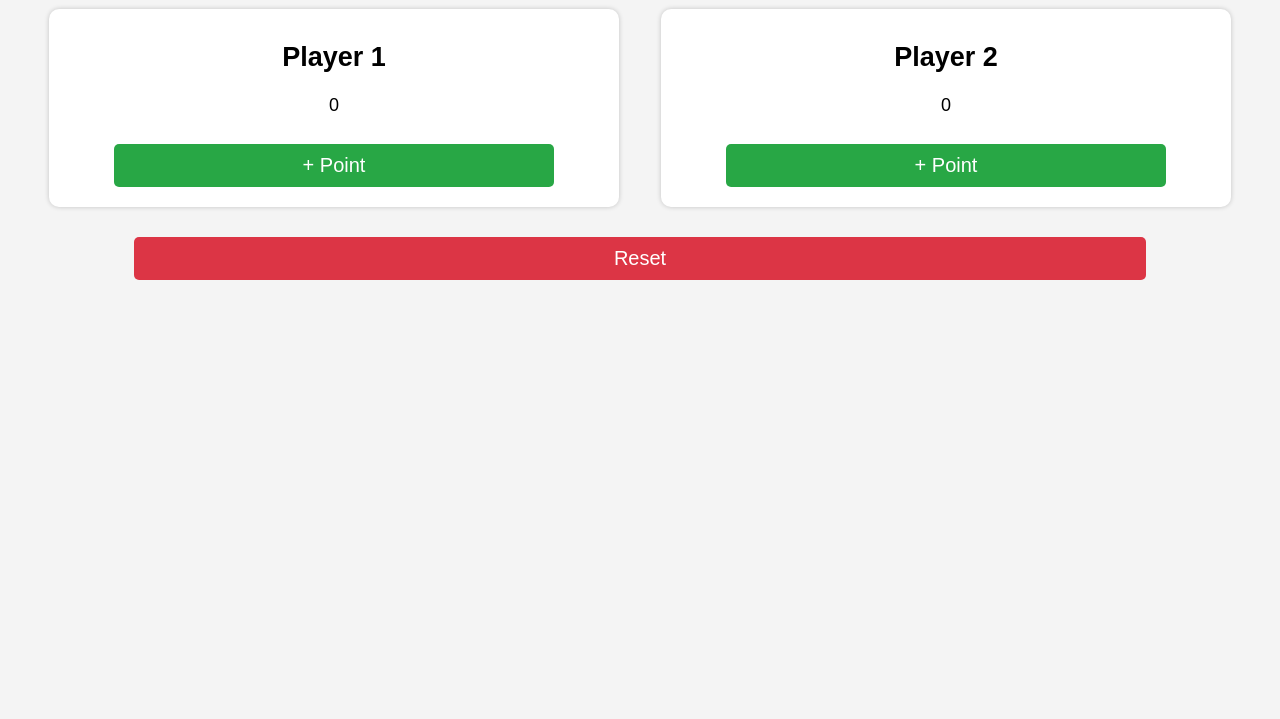
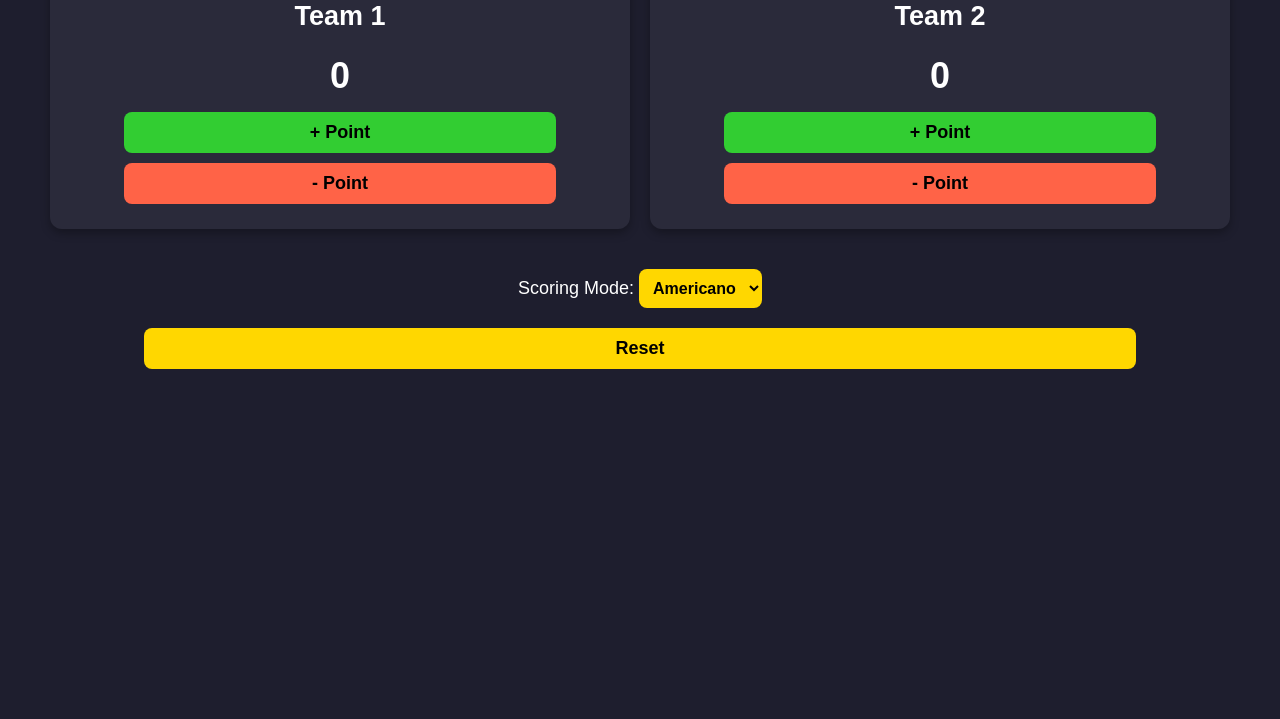
Before and after one commit to imAydar/PadelCounter, a plain HTML site: page PadelCounter/index.html in a window 1280 px wide. Shown: the part 81-800 px from the top of the page. Drawn offline with Linux system fonts and the light colour scheme.

Commit message:
Add files via upload

```diff
--- a/PadelCounter/index.html
+++ b/PadelCounter/index.html
@@ -10,60 +10,107 @@
             text-align: center;
             font-family: Arial, sans-serif;
             font-size: 18px;
-            background: #f4f4f4;
+            background: #1E1E2E; /* Dark blue (Padel-inspired) */
+            color: white;
+            margin: 0;
+            padding: 20px;
         }
         .score-container {
             display: flex;
             justify-content: space-around;
             margin: 20px;
         }
-        .player {
+        .team {
             width: 45%;
-            padding: 10px;
-            background: white;
-            border-radius: 10px;
-            box-shadow: 0px 0px 5px rgba(0, 0, 0, 0.2);
+            padding: 20px;
+            background: #2A2A3A; /* Slightly lighter blue */
+            border-radius: 12px;
+            box-shadow: 0px 4px 10px rgba(0, 0, 0, 0.3);
+        }
+        .score {
+            font-size: 36px;
+            font-weight: bold;
+            margin: 10px 0;
         }
         button {
-            font-size: 20px;
+            font-size: 18px;
             padding: 10px;
-            margin: 10px;
+            margin: 5px;
             width: 80%;
             border: none;
-            background: #28a745;
-            color: white;
-            border-radius: 5px;
+            background: #32CD32; /* Neon green */
+            color: black;
+            border-radius: 8px;
             cursor: pointer;
+            font-weight: bold;
         }
         button:active {
-            background: #218838;
+            background: #28A428;
+        }
+        .minus {
+            background: #FF6347; /* Bright red */
         }
         .reset {
-            background: #dc3545;
+            background: #FFD700; /* Yellow */
+            color: black;
+            margin-top: 20px;
+        }
+        select {
+            font-size: 16px;
+            padding: 10px;
+            margin-top: 20px;
+            border-radius: 8px;
+            border: none;
+            background: #FFD700; /* Yellow */
+            color: black;
+            font-weight: bold;
         }
     </style>
 </head>
 <body>
-    <h1>🎾 Padel Score</h1>
+
     <div class="score-container">
-        <div class="player">
-            <h2>Player 1</h2>
-            <p id="score1">0</p>
-            <button onclick="updateScore(1)">+ Point</button>
+        <div class="team">
+            <h2>Team 1</h2>
+            <p class="score" id="score1">0</p>
+            <button onclick="updateScore(1, 1)">+ Point</button>
+            <button class="minus" onclick="updateScore(1, -1)">- Point</button>
         </div>
-        <div class="player">
-            <h2>Player 2</h2>
-            <p id="score2">0</p>
-            <button onclick="updateScore(2)">+ Point</button>
+        <div class="team">
+            <h2>Team 2</h2>
+            <p class="score" id="score2">0</p>
+            <button onclick="updateScore(2, 1)">+ Point</button>
+            <button class="minus" onclick="updateScore(2, -1)">- Point</button>
         </div>
     </div>
+
+    <label for="scoreMode">Scoring Mode:</label>
+    <select id="scoreMode" onchange="changeScoringMode()">
+        <option value="1">Americano</option>
+        <option value="15">Game</option>
+    </select>
+
     <button class="reset" onclick="resetScore()">Reset</button>
 
     <script>
-        function updateScore(player) {
-            let scoreElement = document.getElementById("score" + player);
+        let scoreMode = [1, 2, 3]; // Default: Americano
+
+        function changeScoringMode() {
+            let mode = document.getElementById("scoreMode").value;
+            scoreMode = mode == "15" ? [0, 15, 30, 40] : [0, 1, 2, 3];
+            resetScore(); // Reset scores when switching modes
+        }
+
+        function updateScore(team, value) {
+            let scoreElement = document.getElementById("score" + team);
             let currentScore = parseInt(scoreElement.innerText);
-            scoreElement.innerText = currentScore + 1;
+
+            // Get the next valid score based on the mode
+            let index = scoreMode.indexOf(currentScore) + (value > 0 ? 1 : -1);
+            if (index < 0) index = 0; // Prevent negative scores
+            if (index >= scoreMode.length) index = scoreMode.length - 1; // Prevent exceeding max score
+
+            scoreElement.innerText = scoreMode[index];
         }
 
         function resetScore() {
```
